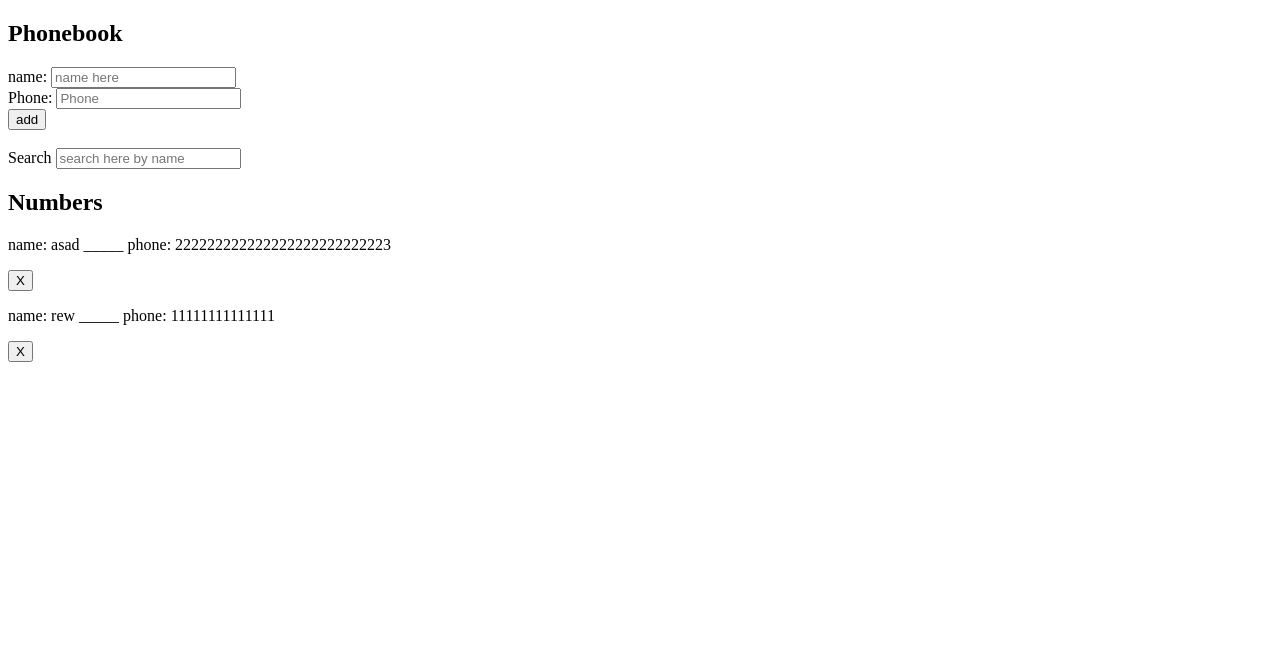
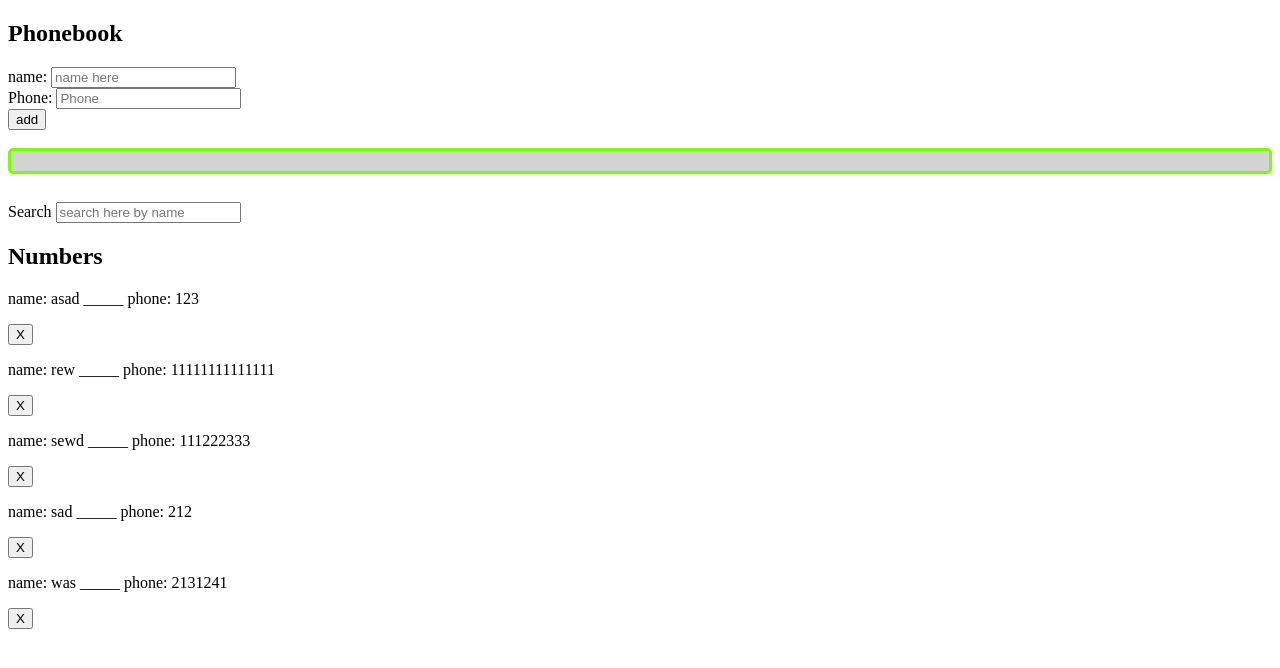
Before and after one commit to HaXrr/fullstackopen-ex, a React (Vite) app in the folder part2/phonebook/: page / in a window 1280 px wide. Shown: the top 668 px of the page. Built offline with nearby package versions, Linux system fonts and the light colour scheme; data requests are answered from the project's data file.

Commit message:
ex: 2.16 implemented notification sys for adding or replacing the persons number

```diff
--- a/part2/phonebook/db.json
+++ b/part2/phonebook/db.json
@@ -3,12 +3,27 @@
     {
       "id": "1433",
       "name": "asad",
-      "number": "222222222222222222222222223"
+      "number": "123"
     },
     {
       "id": "39d1",
       "name": "rew",
       "number": "11111111111111"
+    },
+    {
+      "id": "cadd",
+      "name": "sewd",
+      "number": "111222333"
+    },
+    {
+      "id": "723f",
+      "name": "sad",
+      "number": "212"
+    },
+    {
+      "id": "ce50",
+      "name": "was",
+      "number": "2131241"
     }
   ]
 }
--- a/part2/phonebook/src/App.jsx
+++ b/part2/phonebook/src/App.jsx
@@ -3,13 +3,13 @@
 import Filter from "./Filter";
 import Persons from "./Persons";
 import personService from "./services/personService"; // <-- new import
-
+import Notification from "./Notification";
 const App = () => {
   const [persons, setPersons] = useState([]);
   const [newName, setNewName] = useState("");
   const [phone, setPhone] = useState("");
   const [search, setSearch] = useState("");
-
+  const [message, setMessage] = useState("")
   useEffect(() => {
     personService.getAll().then(initialPersons => {
       setPersons(initialPersons);
@@ -25,7 +25,10 @@
         personService.update(existingPerson.id, updatedPerson)
           .then(returnedPerson => {
             setPersons(persons.map(p => p.id !== existingPerson.id ? p : returnedPerson))
-            setNewName("");
+            setMessage(`${newName} number replaced with new number!`)
+            setTimeout(() => {
+              setMessage("")
+            }, 3000);
             setPhone("");
           })
           .catch(err => {
@@ -37,6 +40,10 @@
       const personObject = { name: newName, number: phone };
       personService.create(personObject).then(returnedPerson => {
         setPersons(persons.concat(returnedPerson));
+        setMessage(`${newName} added !`)
+            setTimeout(() => {
+              setMessage("")
+            }, 3000);
         setNewName("");
         setPhone("");
       });
@@ -70,6 +77,10 @@
         phone={phone}
       />
       <br />
+
+        <Notification message={message}/>
+
+      <br />
       <Filter handleSearch={handleSearch} />
       <h2>Numbers</h2>
       <Persons personsToShow={personsToShow} handleDelete={handleDelete} />
--- /dev/null
+++ b/part2/phonebook/src/Notification.jsx
@@ -0,0 +1,16 @@
+import "./notification.css";
+
+const Notification = ({ message }) => {
+  if (message === null) {
+    return null;
+  }
+
+
+  return (
+    <div className={`error`}>
+      {message}
+    </div>
+  );
+};
+
+export default Notification;
--- /dev/null
+++ b/part2/phonebook/src/notification.css
@@ -0,0 +1,9 @@
+.error {
+  color: rgb(123, 255, 0);
+  background: lightgrey;
+  font-size: 20px;
+  border-style: solid;
+  border-radius: 5px;
+  padding: 10px;
+  margin-bottom: 10px;
+}
```
